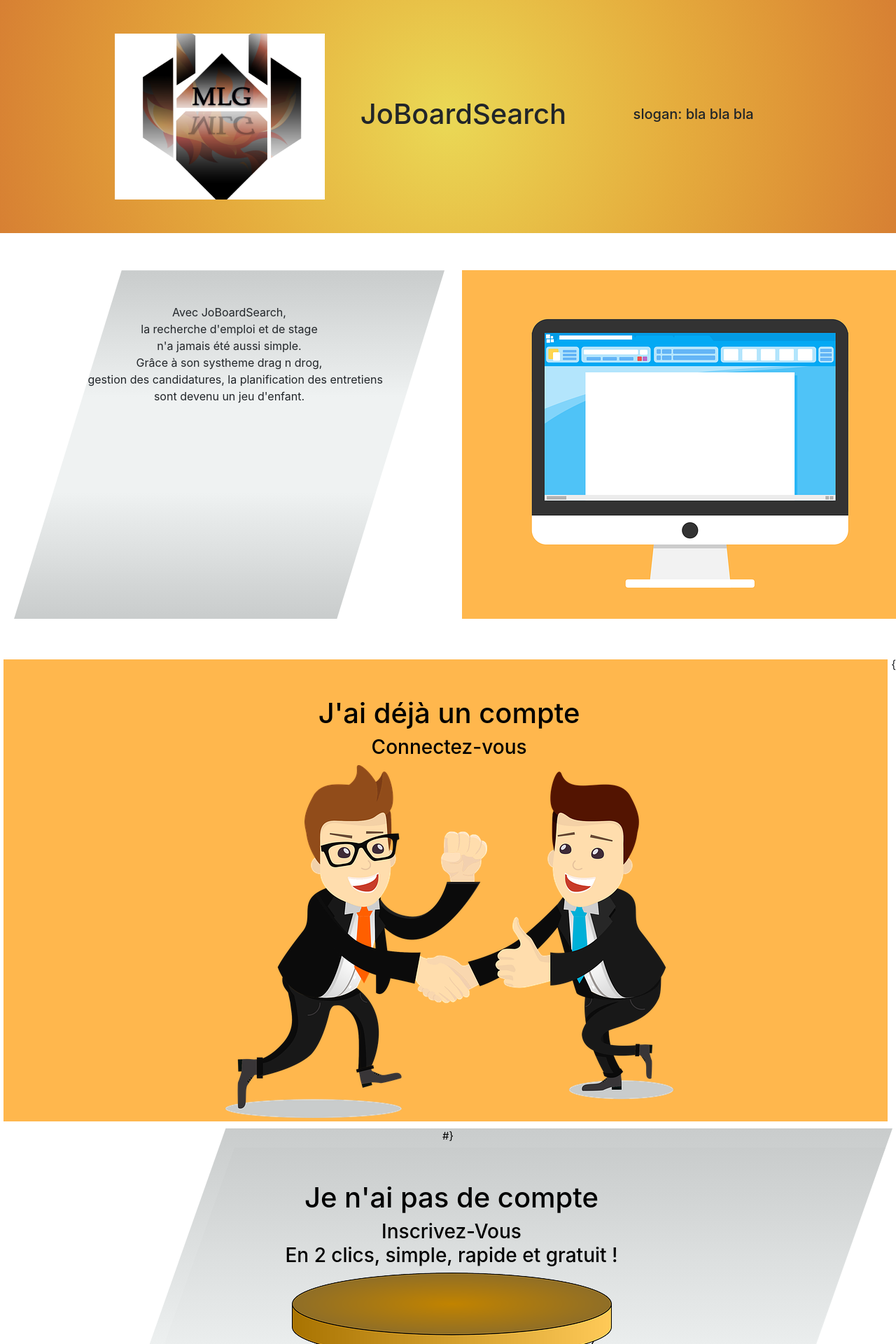
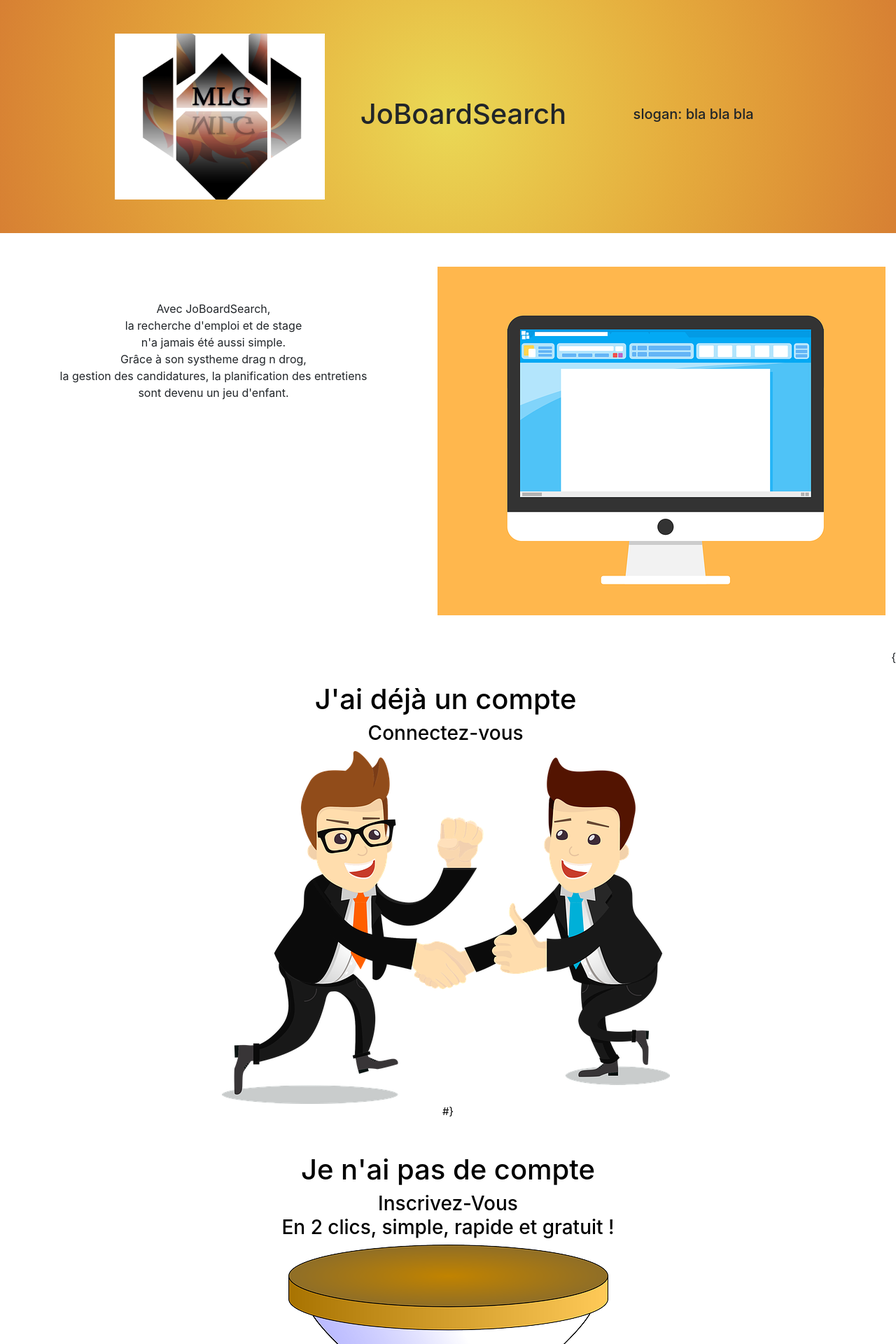
Before and after one commit to SihemLaffat/JoboardSearch, a Symfony app: template templates/Accueil/accueil.html.twig in a window 1280 px wide. Shown: the top 1920 px of the page at 70% size. Run offline with Twig, Linux system fonts and the light colour scheme; the template is opened without the code that fills it, so the values that code supplies are empty; some libraries are stand-ins or nearby versions.

Commit message:
css base

```diff
--- a/public/css/base_style.css
+++ b/public/css/base_style.css
@@ -11,6 +11,7 @@
     justify-content: space-evenly;
     align-items: center;
 }
+
 .bg_jaune{
     background-image: radial-gradient(circle, #ead956, #e8c248, #e5ac3d, #df9637, #d78033);
 }
@@ -46,57 +47,3 @@ a {
     font-size: 15px;
 }
 /* fin footer */
-
-
-/* body page accueil */
-
-.container-fluid {
-   width:1OO% ;
-   background-image:url('{{ asset('img/phoenix.jpg') }}')""
-
-}
-
-.content{
-    min-height: 200px;
-    margin: 5px;
-}
-
-
-.ct1{
-    background-color: ;
-    width:48%;
-    margin-left: 20px;
-    -webkit-clip-path: polygon(25% 0%, 100% 0%, 75% 100%, 0% 100%);
-    clip-path: polygon(25% 0%, 100% 0%, 75% 100%, 0% 100%);
-    background-image: linear-gradient(to bottom, #c9cccc, #d2d5d5, #dcdfdf, #e5e8e8, #eff2f2, #eff2f2, #eff2f2, #eff2f2, #e5e8e8, #dcdfdf, #d2d5d5, #c9cccc);
-}
-.ct2{
-    background-color;
-    width:48%;
-    margin-right: 20px;
-}
-.ct3{
-    background-color: #FFB74D;
-    /* background-image:url('{{ asset('img/noteG.png') }}') */
-}
-.ct4{
-    -webkit-clip-path: polygon(25% 0%, 100% 0%, 75% 100%, 0% 100%);
-    clip-path: polygon(25% 0%, 100% 0%, 75% 100%, 0% 100%);
-    background-image: linear-gradient(to bottom, #c9cccc, #d2d5d5, #dcdfdf, #e5e8e8, #eff2f2, #eff2f2, #eff2f2, #eff2f2, #e5e8e8, #dcdfdf, #d2d5d5, #c9cccc);
-}
-
-#prstn{
-    font-size: 30px;
-    font-size: bold;
-}
-
-.connect{
-    width: 200px;
-    align-items: center;
-}
-.chrono{
-    width: 100px;
-    align-items: center;
-}
-
-/* Register formulaire inscription */
```
